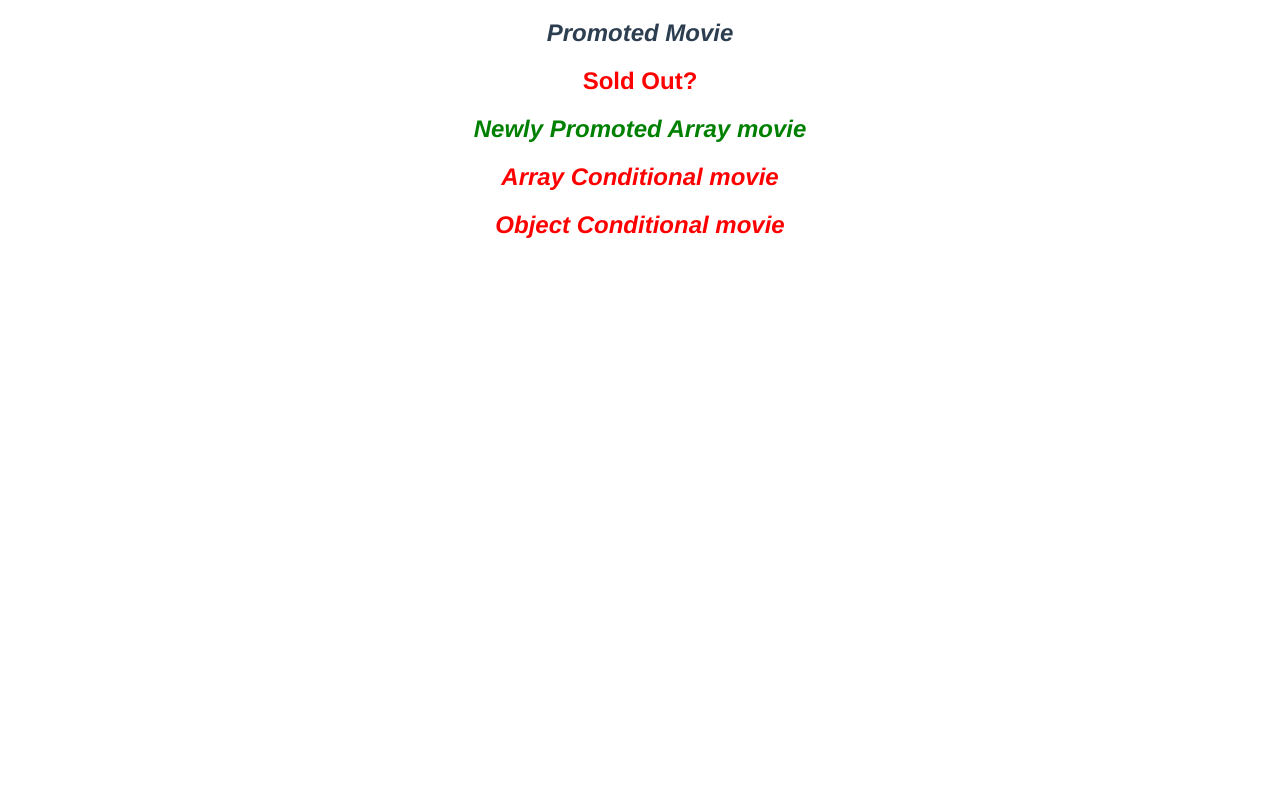
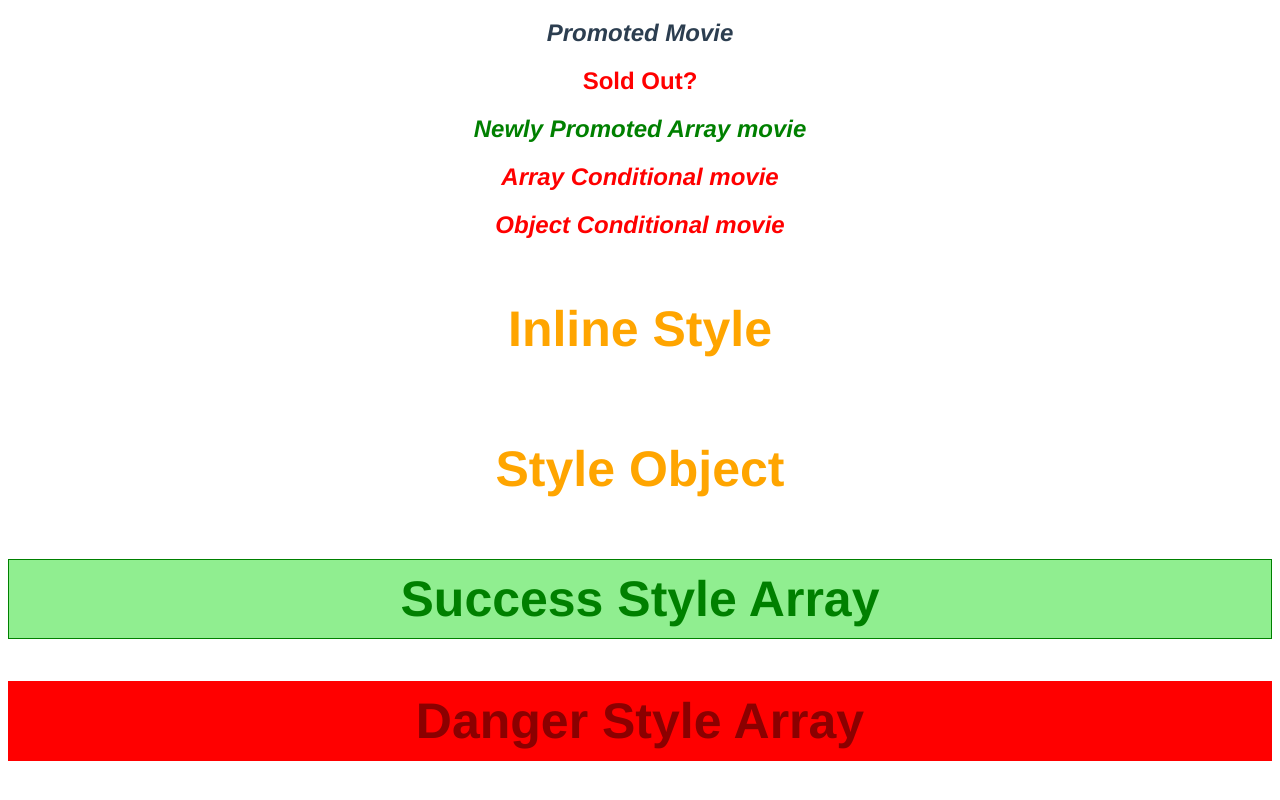
Before and after one commit to imsagarchopra/vuejs3demo, a Vue app: page / in a window 1280 px wide. Shown: the part 370-1170 px from the top of the page. Before the commit the page ends 800 px from the top, so only its background shows below. Built offline with nearby package versions, Linux system fonts and the light colour scheme.

Commit message:
Binding Styles

```diff
--- a/src/App.vue
+++ b/src/App.vue
@@ -1,5 +1,5 @@
 <template>
-  <HelloWorld msg="Vue JS 3 Demo"/>
+  <HelloWorld msg="Vue JS 3 Demo" />
   <div>{{ greet }}</div>
   <div v-text="name"></div>
 
@@ -22,6 +22,15 @@
     new: !isSoldOut,
     soldOut: isSoldOut
   }">Object Conditional movie</h2>
+
+  <h2 v-bind:style="{
+    color: highlightColor,
+    fontSize: headerSize + 'px',
+    padding: '20px'
+  }">Inline Style</h2>
+  <h2 v-bind:style="headerStyleObject">Style Object</h2>
+  <h2 v-bind:style="[baseStyleObject, successStyleObject]">Success Style Array</h2>
+  <h2 v-bind:style="[baseStyleObject, dangerStyleObject]">Danger Style Array</h2>
 </template>
 
 <script>
@@ -32,15 +41,37 @@
   components: {
     HelloWorld
   },
-  data(){
-    return{
+  data() {
+    return {
       greet: "Hello",
       name: "Shaggy",
       channel: "<b>Youtube</b>",
       headingId: "heading",
       isDisabled: true,
       isPromoted: true,
-      isSoldOut: true
+      isSoldOut: true,
+      highlightColor: 'orange',
+
+      headerSize: 50,
+      headerStyleObject: {
+        color: 'orange',
+        fontSize: '50px',
+        padding: '20px'
+      },
+      baseStyleObject: {
+        fontSize: '50px',
+        padding: '10px'
+      },
+      successStyleObject: {
+        color: 'green',
+        backgroundColor: 'lightgreen',
+        border: '1px solid green'
+      },
+      dangerStyleObject: {
+        color: 'darkred',
+        backgroundColor: 'red',
+        border: '1px solid red'
+      }
     }
   }
 }
@@ -56,19 +87,19 @@
   margin-top: 60px;
 }
 
-.underline{
+.underline {
   text-decoration: underline;
 }
 
-.promoted{
+.promoted {
   font-style: italic;
 }
 
-.new{
+.new {
   color: green;
 }
 
-.soldOut{
+.soldOut {
   color: red;
 }
 </style>
```
